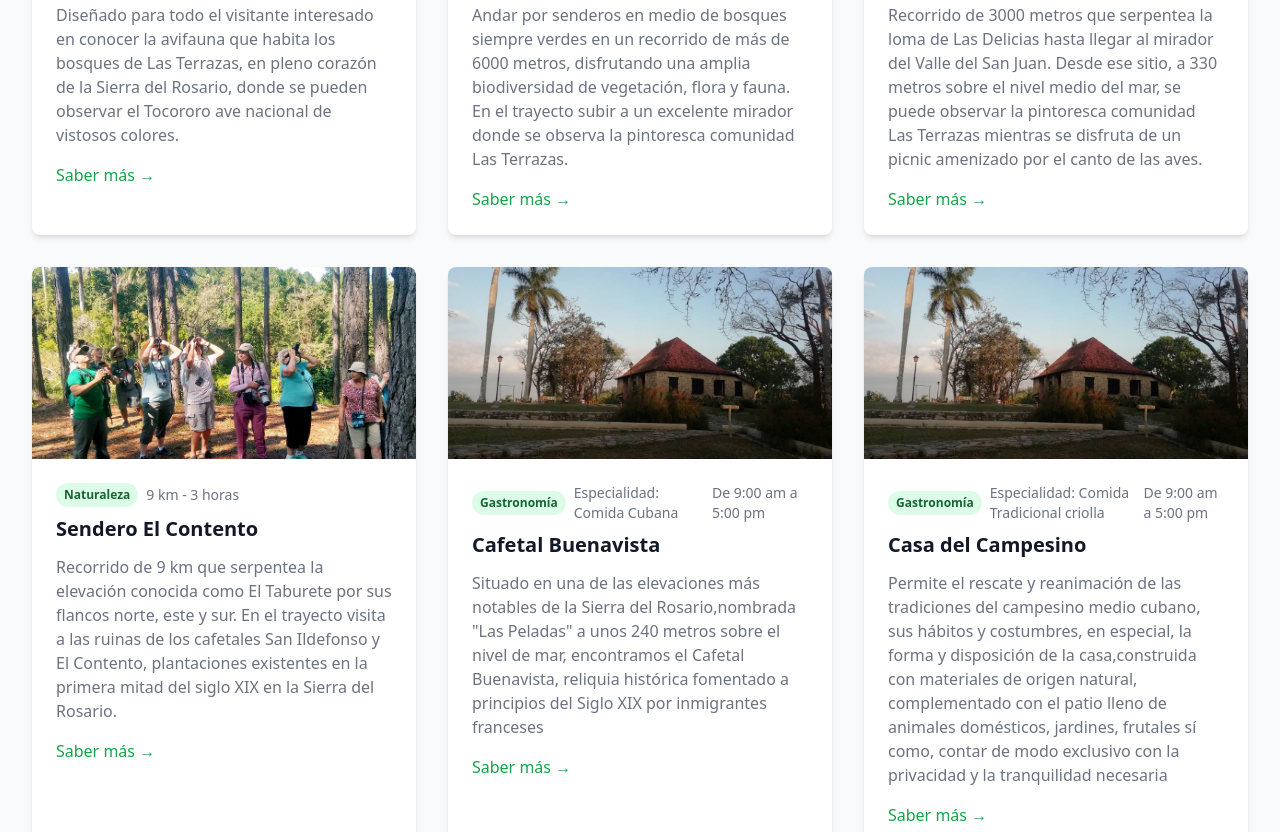
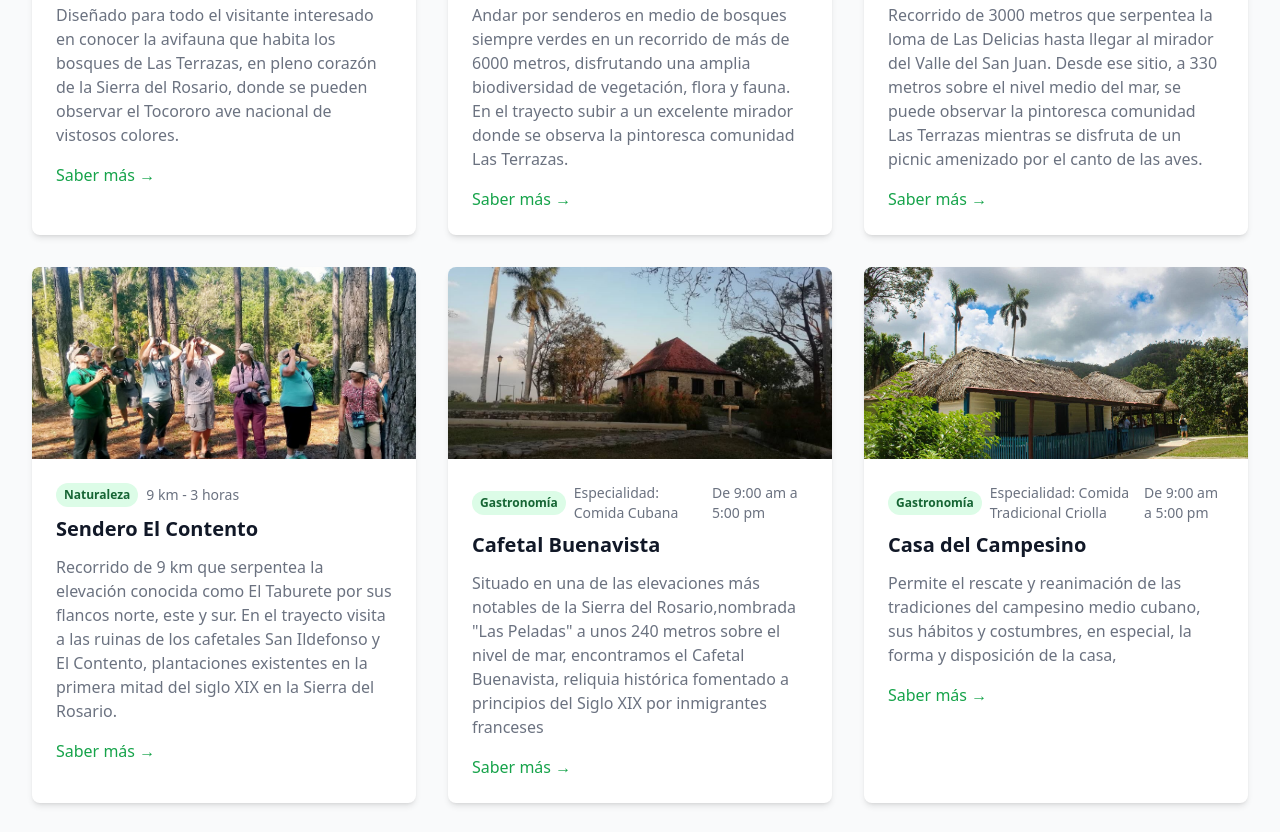
Before and after one commit to LasTerrazas/lasterrazas.github.io, a plain HTML site: page experiencias.html in a window 1280 px wide. Shown: the part 631-1463 px from the top of the page. Drawn offline with nearby package versions, Linux system fonts and the light colour scheme; grey boxes are pictures that could not be loaded.

Commit message:
Update experiencias.html

```diff
--- a/experiencias.html
+++ b/experiencias.html
@@ -216,19 +216,22 @@
 
                 <!-- Experience 6 - Gastronomía -->
                 <div class="experience-card bg-white rounded-lg overflow-hidden shadow-md" data-aos="fade-up" data-category="gastronomia">
-                    <img class="w-full h-48 object-cover" src="images/buenavista.jpg" alt="Restaurantes">
+                    <img class="w-full h-48 object-cover" src="images/campesino.jpg" alt="Restaurantes">
                     <div class="p-6">
                         <div class="flex items-center">
                             <span class="inline-block px-2 py-1 text-xs font-semibold text-green-800 bg-green-100 rounded-full">Gastronomía</span>
-                            <span class="ml-2 text-gray-500 text-sm">Especialidad: Comida Tradicional criolla</span>
+                            <span class="ml-2 text-gray-500 text-sm">Especialidad: Comida Tradicional Criolla</span>
                             <span class="ml-2 text-gray-500 text-sm">De 9:00 am a 5:00 pm</span>
                         </div>
                         <h3 class="mt-2 text-xl font-semibold text-gray-900">Casa del Campesino</h3>
                         <p class="mt-3 text-base text-gray-500">
-                            Permite el rescate y reanimación de las tradiciones del campesino medio cubano, sus hábitos y costumbres, en especial, la forma y disposición de la casa,construida con materiales de origen natural, complementado con el patio lleno de animales domésticos, jardines, frutales sí como, contar de modo exclusivo con la privacidad y la tranquilidad necesaria
+                            Permite el rescate y reanimación de las tradiciones del campesino medio cubano, sus hábitos y costumbres, en especial, la forma y disposición de la casa,
                         </p>
                         <div class="mt-4">
-                            <a href="#" class="text-green-600 hover:text-green-800 font-medium">Saber más →</a>
+                            <a href="#" class="text-green-600 hover:text-green-800 font-medium toggle-more">Saber más →</a>
+                        </div>
+                        <div class="more-content hidden mt-4 text-gray-500 transition-all duration-300 ease-in-out">
+                            <p>construida con materiales de origen natural, complementado con el patio lleno de animales domésticos, jardines, frutales sí como, contar de modo exclusivo con la privacidad y la tranquilidad necesaria</p>
                         </div>
                     </div>
                 </div>
```
